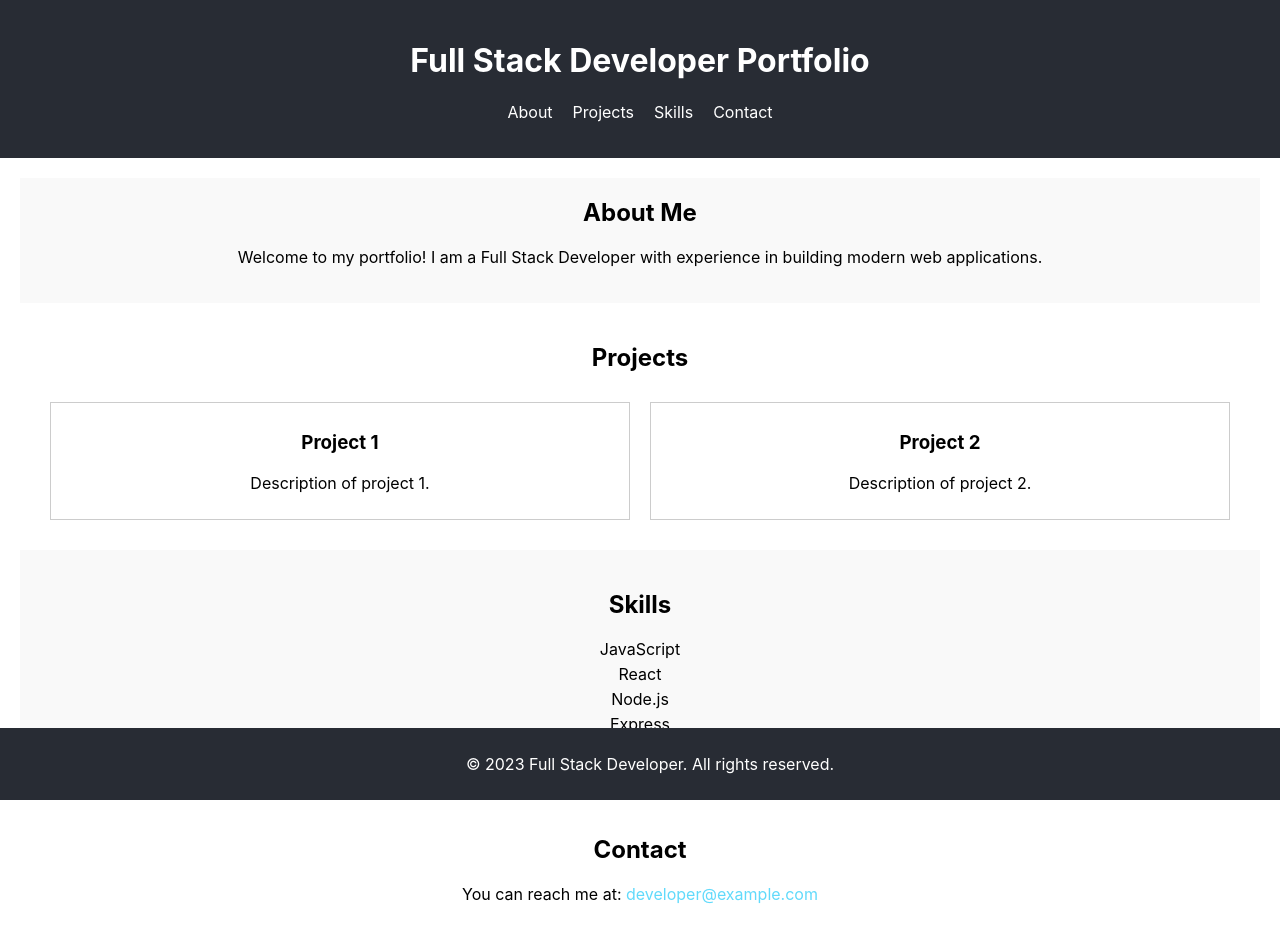
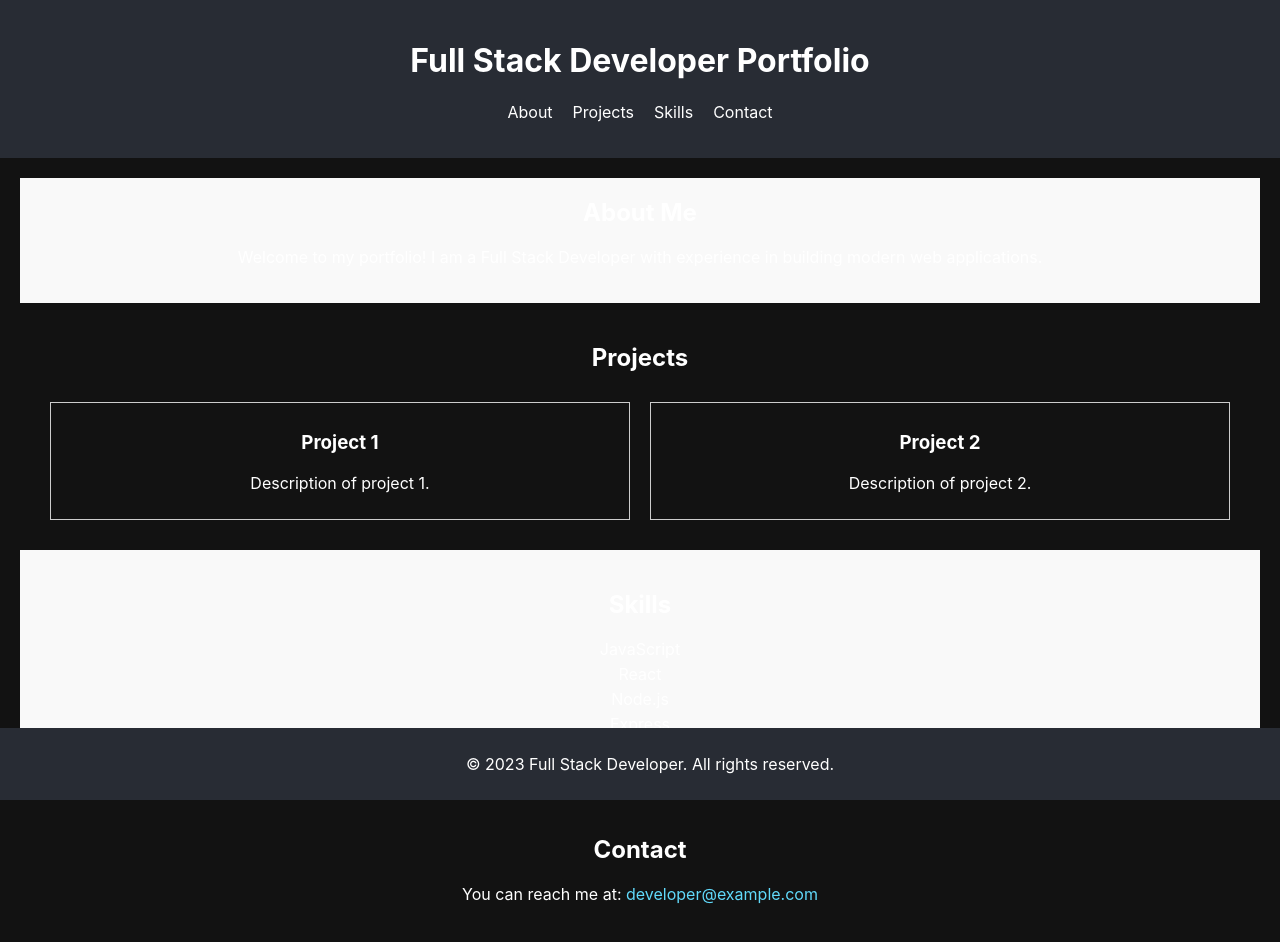
Before and after one commit to MuhammadAman16/generated-projects, a React (Create React App) app: page / in a window 1280 px wide. Shown: the top 942 px of the page. Built offline with nearby package versions, Linux system fonts and the light colour scheme; the HTML template or start-up script is replaced by a standard one.

Commit message:
Update index.css

```diff
--- a/src/index.css
+++ b/src/index.css
@@ -3,6 +3,8 @@ body {
   font-family: -apple-system, BlinkMacSystemFont, 'Segoe UI', 'Roboto', 'Oxygen', 'Ubuntu', 'Cantarell', 'Fira Sans', 'Droid Sans', 'Helvetica Neue', sans-serif;
   -webkit-font-smoothing: antialiased;
   -moz-osx-font-smoothing: grayscale;
+  background-color: #121212; /* Dark background for the entire page */
+  color: #ffffff; /* Light text color for readability */
 }
 
 code {
```
